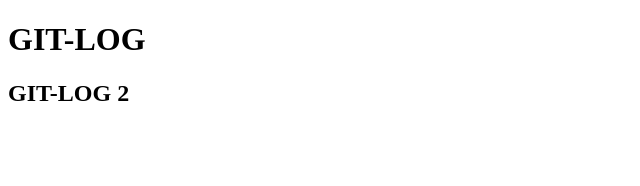
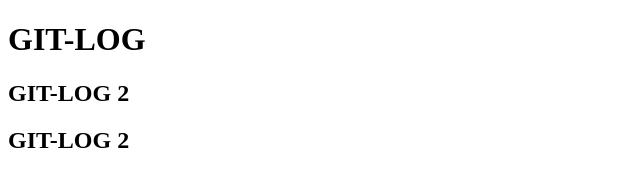
Before and after one commit to lpnhutt/GIT-LOG, a plain HTML site: page index.html in a window 1280 px wide. Shown: the whole page, without its empty margins (0-640 px from the left). Drawn offline with Linux system fonts and the light colour scheme.

Commit message:
2. git-log lần 2

```diff
--- a/index.html
+++ b/index.html
@@ -8,5 +8,6 @@
   <body>
     <h1>GIT-LOG</h1>
     <h2>GIT-LOG 2</h2>
+    <h2>GIT-LOG 2</h2>
   </body>
 </html>
```
